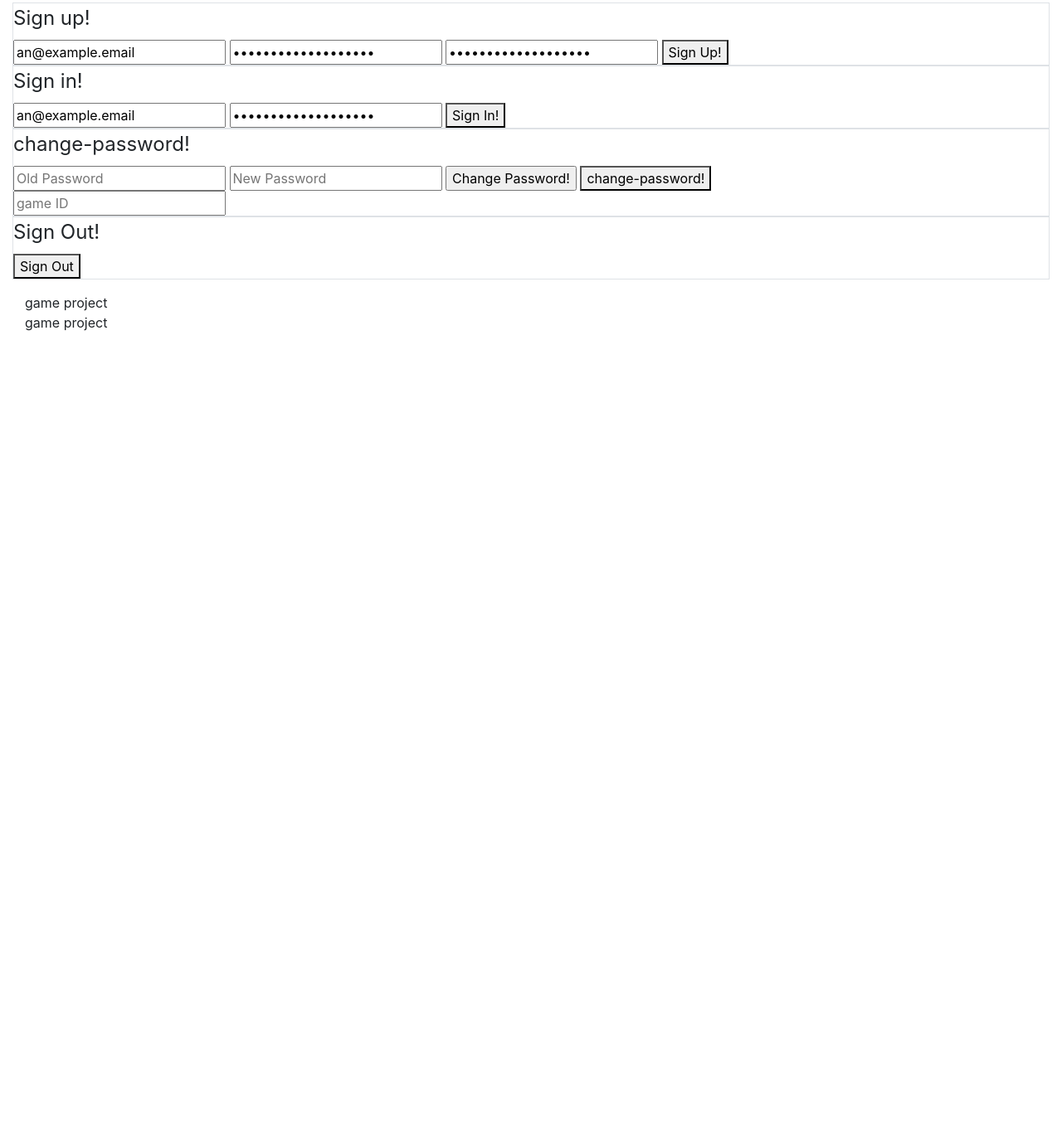
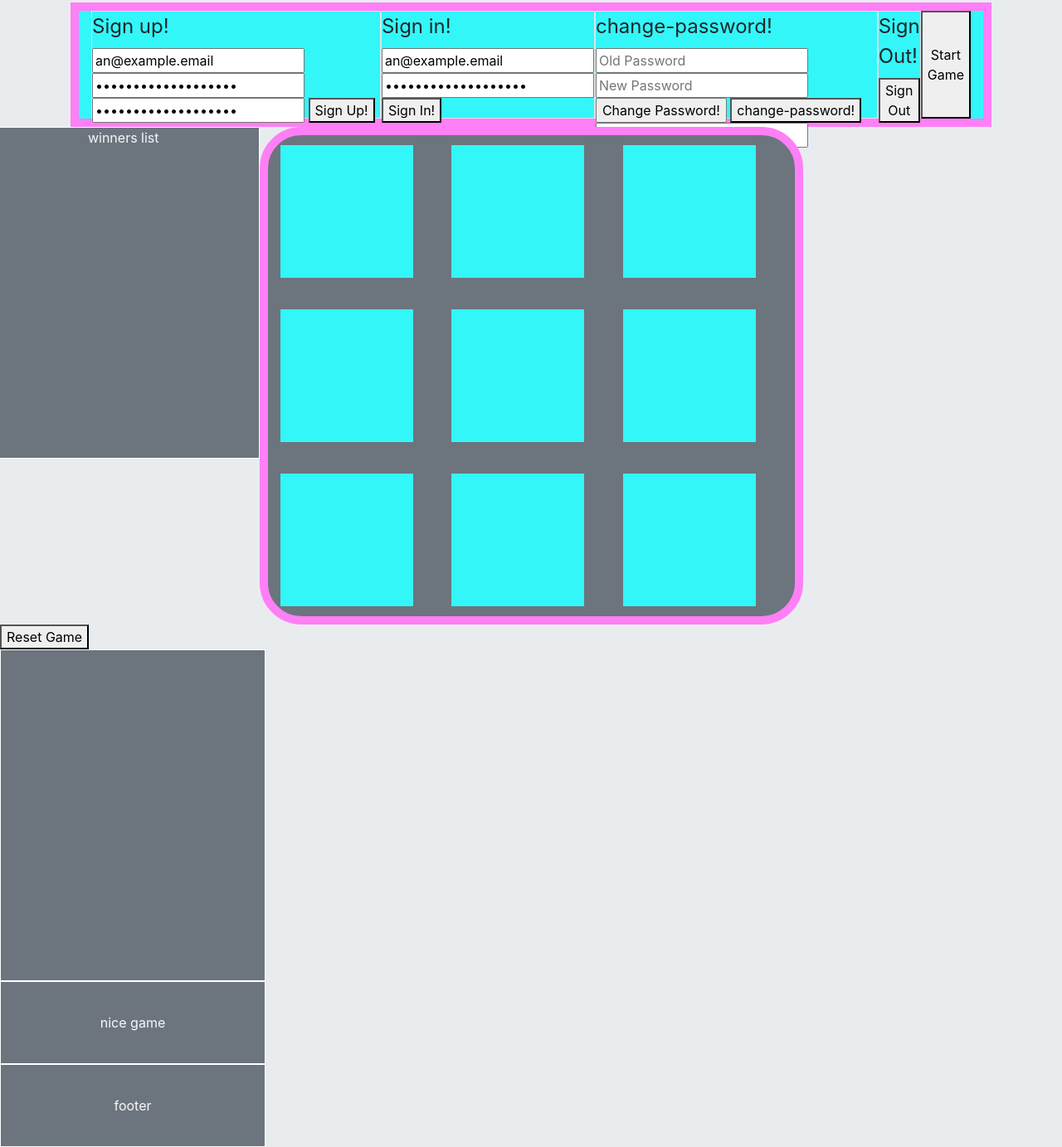
Before and after one commit to Adanetx/Tic-Tac-Toe, a website with bundled scripts: page index.html in a window 1280 px wide. Shown: the part 53-1436 px from the top of the page at 83% size. Before the commit the page ends 800 px from the top, so only its background shows below. Built offline with nearby package versions, Linux system fonts and the light colour scheme.

Commit message:
update the values functions and html

```diff
--- a/assets/scripts/auth/ui.js
+++ b/assets/scripts/auth/ui.js
@@ -10,18 +10,19 @@ const singUpSucces = function (response) {
 const signUpFailure = function () {
   $('#message').text('Sign Up failed :(')
   // $('form').trigger('reset')
-  console.log(store)
+  // console.log(store)
 }
 const signInSuccess = function (response) {
   console.log(response)
   $('#message').text('Signed in successfully' + response.user.email)
-  $('form').trigger('reset')
+  // $('form').trigger('reset')
+  console.log(store)
   store.user = response.user
   console.log(store.user.token)
 }
 const signInFailure = function () {
   $('#.message').text('Sign in failed')
-  $('form').trigger('reset')
+  // $('form').trigger('reset')
 }
 const changePasswordSuccess = function () {
   $('#message').text('change password success!')
@@ -32,8 +33,8 @@ const changePasswordFailure = function () {
 }
 const signOutSuccess = function () {
   $('#message').text('Signed you out!')
-  $('#unauthenticated').show()
-  $('#authenticated').hide()
+  // $('#unauthenticated').show()
+  // $('#authenticated').hide()
 
   store.user = null
 }
--- a/assets/styles/index.scss
+++ b/assets/styles/index.scss
@@ -1 +1,96 @@
 @import '~bootstrap/scss/bootstrap';
+
+$alt-color: $cyan;
+$body-bg-color: $gray-200;
+$font-color: $light;
+$index-color: rgb(51, 246, 249);
+$border-color: rgb(255, 127, 246);
+
+body {
+  background-color: $body-bg-color;
+}
+
+.alt-color {
+  background-color: $alt-color;
+}
+
+.box1 {
+  background-color: $index-color;
+  border: 10px solid $border-color;
+  display: flex;
+  height: 150px;
+}
+
+.box2 {
+  background-color: $secondary;
+  border: 1px solid $white;
+  color: $font-color;
+  display: flex;
+  height: 400px;
+  justify-content: center;
+}
+
+
+.box4 {
+  align-items: center;
+  background-color: $secondary;
+  border: 1px solid $white;
+  color: $font-color;
+  display: flex;
+  height: 400px;
+  justify-content: center;
+}
+
+.box5 {
+  align-items: center;
+  background-color: $secondary;
+  border: 1px solid $white;
+  color: $font-color;
+  display: flex;
+  height: 100px;
+  justify-content: center;
+}
+
+.box6 {
+  align-items: center;
+  background-color: $secondary;
+  border: 1px solid $white;
+  color: $font-color;
+  display: flex;
+  flex-wrap: wrap;
+  height: 100px;
+  justify-content: center;
+}
+
+.start-game {
+  justify-content: center;
+}
+
+.game-grid {
+  align-items: center;
+  background: $body-bg-color;
+  background-color: $secondary;
+  border: 10px solid $border-color;
+  border-radius: 50px;
+  color: $font-color;
+  display: grid;
+  grid-gap: 15px;
+  grid-template-columns: repeat(3, 1fr);
+  grid-template-rows: repeat(3, 1fr);
+  height: 600px;
+}
+
+.game-spots {
+  background: $index-color;
+  cursor: pointer;
+  height: 160px;
+  width: 160px;
+}
+
+h1 {
+  text-align: center;
+}
+
+.spot-image {
+  height: inherit;
+}
--- a/index.html
+++ b/index.html
@@ -12,12 +12,12 @@
       <script src="public/application.js" type="text/javascript" charset="utf-8" defer></script>
     </head>
 
-    <body class = "container-fluid">
+    <body>
 
      <h1> My Tic-Tac-Toe Project</h1>
 
-        <!-- <p id = "message"></p> -->
-
+                 <div class="container">
+                  <div class="col-12 box1">
           <form id = "Sign-up" class = "border">
             <fieldset>
                <legend>Sign up!</legend>
@@ -53,20 +53,28 @@
   <button type="submit">Sign Out</button>
 </fieldset>
 </form>
-<div id ="my-game">
-<div class="col-xs-4 col-sm-6 col-md-8 col-lg-10 col-xl-12 game-cells"></div>
-<div class="col-xs-4 col-sm-6 col-md-8 col-lg-10 col-xl-12 game-cells"></div>
-<div class="col-xs-4 col-sm-6 col-md-8 col-lg-10 col-xl-12 game-cells"></div>
-<div class="col-xs-4 col-sm-6 col-md-8 col-lg-10 col-xl-12 game-cells"></div>
-<div class="col-xs-4 col-sm-6 col-md-8 col-lg-10 col-xl-12 game-cells"></div>
-<div class="col-xs-4 col-sm-6 col-md-8 col-lg-10 col-xl-12 game-cells"></div>
-<div class="col-xs-4 col-sm-6 col-md-8 col-lg-10 col-xl-12 game-cells"></div>
-<div class="col-xs-4 col-sm-6 col-md-8 col-lg-10 col-xl-12 game-cells"></div>
-<div class="col-xs-4 col-sm-6 col-md-8 col-lg-10 col-xl-12 game-cells"></div>
-</div>
-<div class ="col-3 box4"> <p id = "message"></p> </div>
-<div class="col-3 box5"> game project </div>
-<div  class="col-3 box6"> game project </div>
-
+<button id="start-game">Start Game</button>
+       </div>
+        </div>
+        <div class="row">
+          <div class="col-3 box2">winners list</div>
+              <div class="col-xs-10 col-sm-8 col-md-6 game-grid">
+              <div class="col-xs-4 col-sm-6 col-md-8 col-lg-10 col-xl-12 game-spots" id="spot1"></div>
+              <div class="col-xs-4 col-sm-6 col-md-8 col-lg-10 col-xl-12 game-spots" id="spot2"></div>
+              <div class="col-xs-4 col-sm-6 col-md-8 col-lg-10 col-xl-12 game-spots" id="spot3"></div>
+              <div class="col-xs-4 col-sm-6 col-md-8 col-lg-10 col-xl-12 game-spots" id="spot4"></div>
+              <div class="col-xs-4 col-sm-6 col-md-8 col-lg-10 col-xl-12 game-spots" id="spot5"></div>
+              <div class="col-xs-4 col-sm-6 col-md-8 col-lg-10 col-xl-12 game-spots" id="spot6"></div>
+              <div class="col-xs-4 col-sm-6 col-md-8 col-lg-10 col-xl-12 game-spots" id="spot7"></div>
+              <div class="col-xs-4 col-sm-6 col-md-8 col-lg-10 col-xl-12 game-spots" id="spot8"></div>
+              <div class="col-xs-4 col-sm-6 col-md-8 col-lg-10 col-xl-12 game-spots" id="spot9"></div>
+            </div>
+          </div>
+              <button id="reset">Reset Game</button>
+          <div class="col-3 box4">
+            <p id="status"></p> <p id="message"></p>
+          </div>
+          <div class="col-3 box5">  nice game </div>
+          <div class="col-3 box6">footer</div>
 </body
 </html>
```
Also changed, not shown: README.md, assets/grunt/aliases.json (renamed from grunt/aliases.json), assets/grunt/eslint.json (renamed from grunt/eslint.json), assets/grunt/jsonlint.json (renamed from grunt/jsonlint.json), assets/grunt/paths.json (renamed from grunt/paths.json), assets/grunt/sasslint.json (renamed from grunt/sasslint.json), assets/grunt/shell.js (renamed from grunt/shell.js), assets/grunt/webpack-dev-server.js (renamed from grunt/webpack-dev-server.js), assets/grunt/webpack.js (renamed from grunt/webpack.js), assets/styles/CSS/main.js (added), 1 other file.
